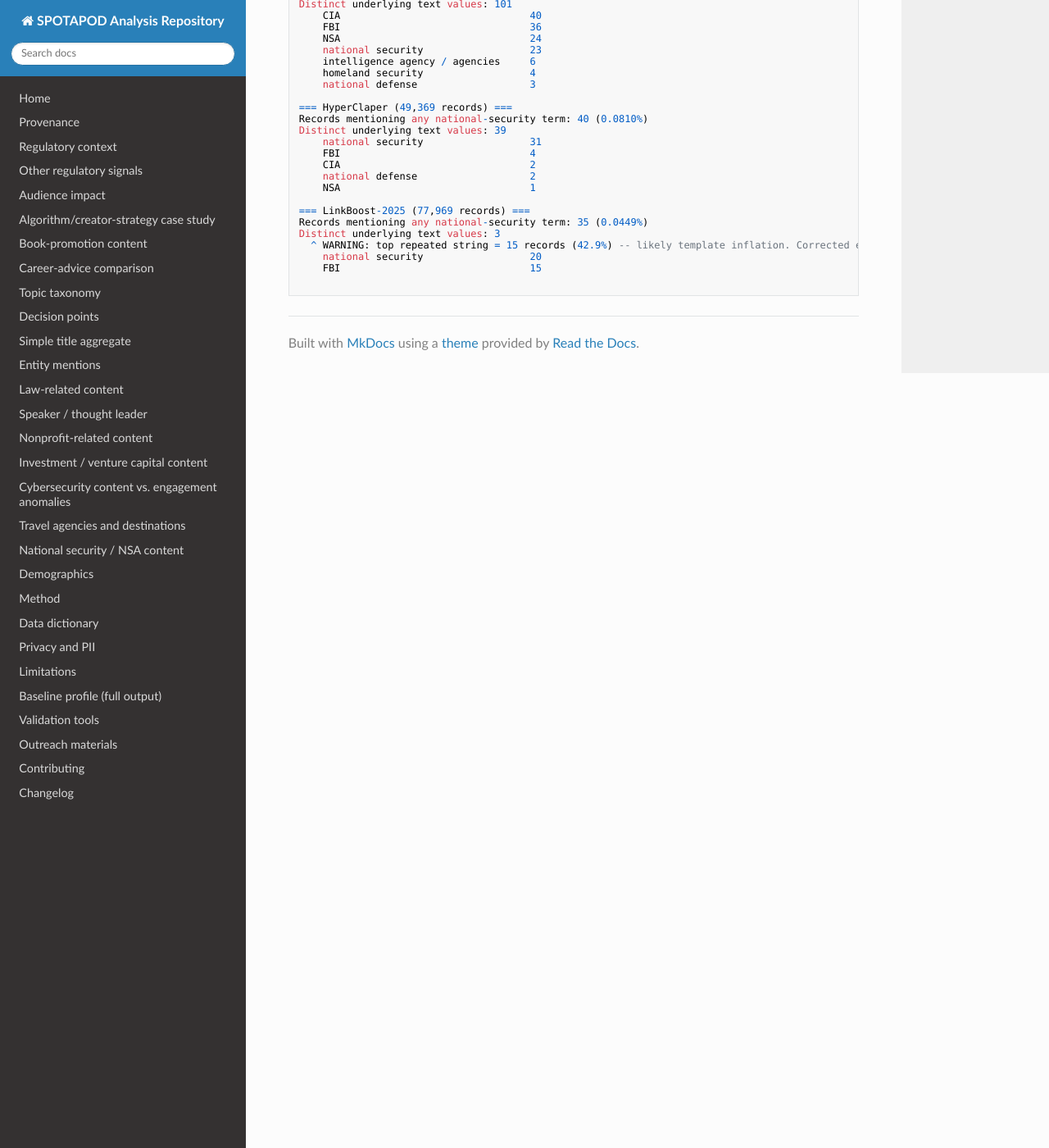
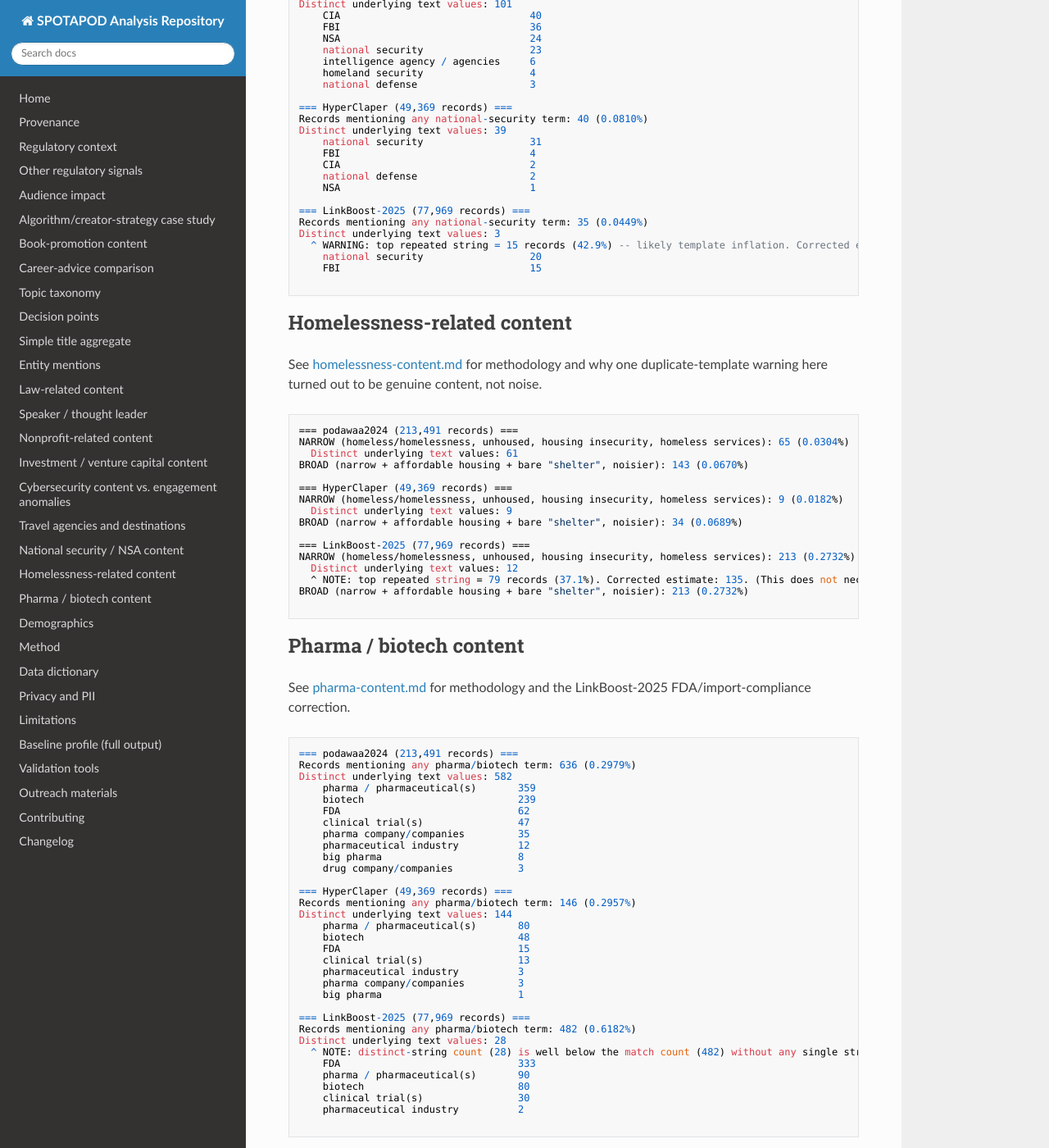
Before and after one commit to DreamITSoftware/SPOTAPOD, an MkDocs documentation site: the page built from docs/research/baseline-profile.md, in a window 1280 px wide and 1400 px high, scrolled down 20223 px. Shown: the whole window at 82% size. Built offline with MkDocs 1.6.1, drawn with Linux system fonts in a browser that asks for light colours; nearby versions of some CDN libraries.

Commit message:
Add files via upload

````diff
--- a/docs/research/baseline-profile.md
+++ b/docs/research/baseline-profile.md
@@ -1389,3 +1389,66 @@ Distinct underlying text values: 3
     FBI                                15
 
 ```
+
+## Homelessness-related content
+
+See [homelessness-content.md](homelessness-content.md) for methodology and why one duplicate-template warning here turned out to be genuine content, not noise.
+
+```
+=== podawaa2024 (213,491 records) ===
+NARROW (homeless/homelessness, unhoused, housing insecurity, homeless services): 65 (0.0304%)
+  Distinct underlying text values: 61
+BROAD (narrow + affordable housing + bare "shelter", noisier): 143 (0.0670%)
+
+=== HyperClaper (49,369 records) ===
+NARROW (homeless/homelessness, unhoused, housing insecurity, homeless services): 9 (0.0182%)
+  Distinct underlying text values: 9
+BROAD (narrow + affordable housing + bare "shelter", noisier): 34 (0.0689%)
+
+=== LinkBoost-2025 (77,969 records) ===
+NARROW (homeless/homelessness, unhoused, housing insecurity, homeless services): 213 (0.2732%)
+  Distinct underlying text values: 12
+  ^ NOTE: top repeated string = 79 records (37.1%). Corrected estimate: 135. (This does not necessarily mean noise -- check the underlying text; see docs/research/homelessness-content.md for an example where the repeated string was genuine on-topic content.)
+BROAD (narrow + affordable housing + bare "shelter", noisier): 213 (0.2732%)
+
+```
+
+## Pharma / biotech content
+
+See [pharma-content.md](pharma-content.md) for methodology and the LinkBoost-2025 FDA/import-compliance correction.
+
+```
+=== podawaa2024 (213,491 records) ===
+Records mentioning any pharma/biotech term: 636 (0.2979%)
+Distinct underlying text values: 582
+    pharma / pharmaceutical(s)       359
+    biotech                          239
+    FDA                              62
+    clinical trial(s)                47
+    pharma company/companies         35
+    pharmaceutical industry          12
+    big pharma                       8
+    drug company/companies           3
+
+=== HyperClaper (49,369 records) ===
+Records mentioning any pharma/biotech term: 146 (0.2957%)
+Distinct underlying text values: 144
+    pharma / pharmaceutical(s)       80
+    biotech                          48
+    FDA                              15
+    clinical trial(s)                13
+    pharmaceutical industry          3
+    pharma company/companies         3
+    big pharma                       1
+
+=== LinkBoost-2025 (77,969 records) ===
+Records mentioning any pharma/biotech term: 482 (0.6182%)
+Distinct underlying text values: 28
+  ^ NOTE: distinct-string count (28) is well below the match count (482) without any single string dominating -- likely a small cluster of posts each boosted multiple times, not one repeated template. Worth checking the actual content before trusting the topic label at face value; see docs/research/pharma-content.md for an example where this pattern turned out to be FDA import-compliance content, not pharmaceutical-industry content.
+    FDA                              333
+    pharma / pharmaceutical(s)       90
+    biotech                          80
+    clinical trial(s)                30
+    pharmaceutical industry          2
+
+```
--- a/mkdocs.yml
+++ b/mkdocs.yml
@@ -27,6 +27,8 @@ nav:
   - Cybersecurity content vs. engagement anomalies: docs/research/cybersecurity-anomaly.md
   - Travel agencies and destinations: docs/research/travel-content.md
   - National security / NSA content: docs/research/national-security-content.md
+  - Homelessness-related content: docs/research/homelessness-content.md
+  - Pharma / biotech content: docs/research/pharma-content.md
   - Demographics: docs/research/demographics.md
   - Method: docs/method.md
   - Data dictionary: docs/data-dictionary.md
````
Also changed, not shown: CHANGELOG.md (+17 -0 lines), README.md (+34 -0 lines), docs/research/homelessness-content.md (added, +69 -0 lines), docs/research/pharma-content.md (added, +71 -0 lines), 2 other files.
